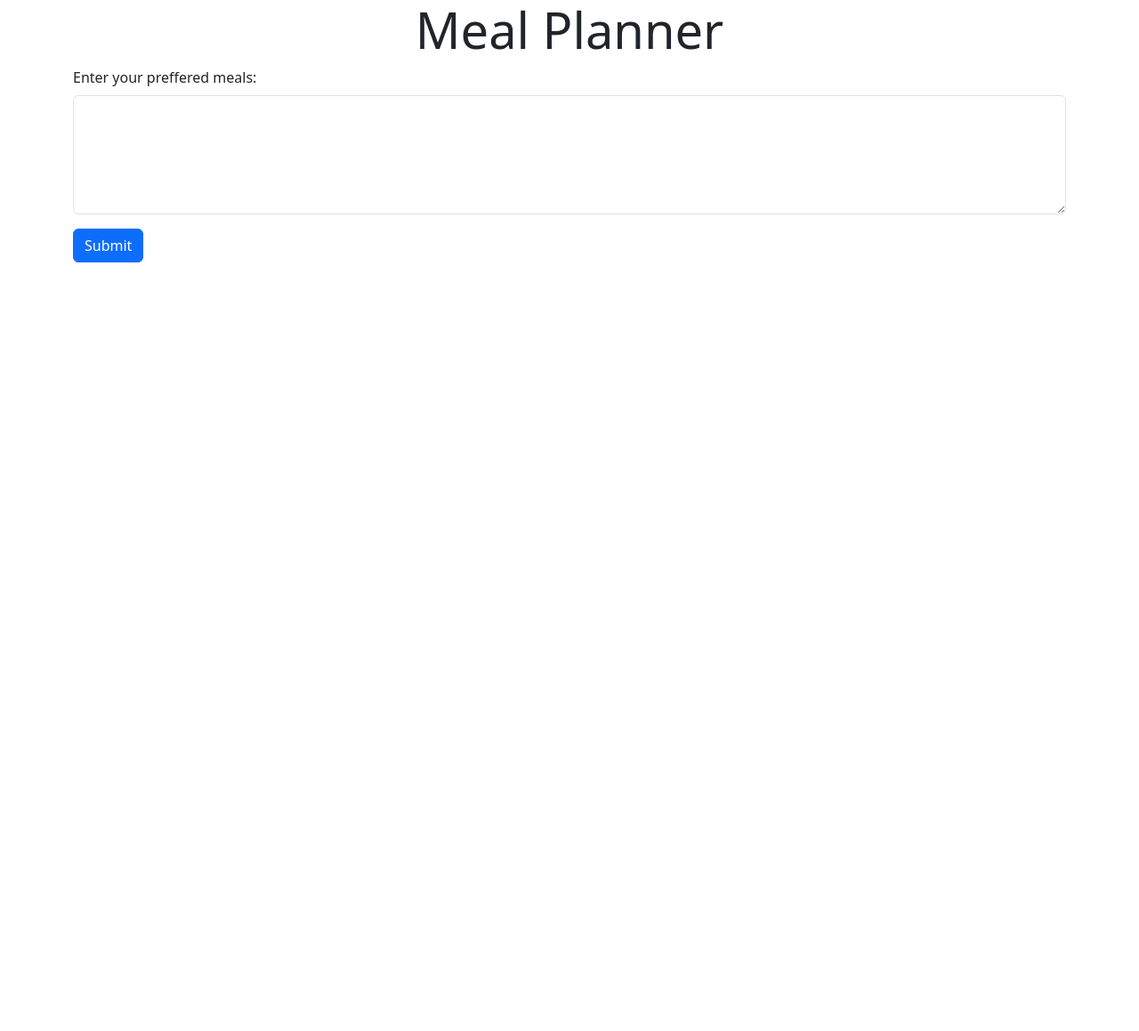
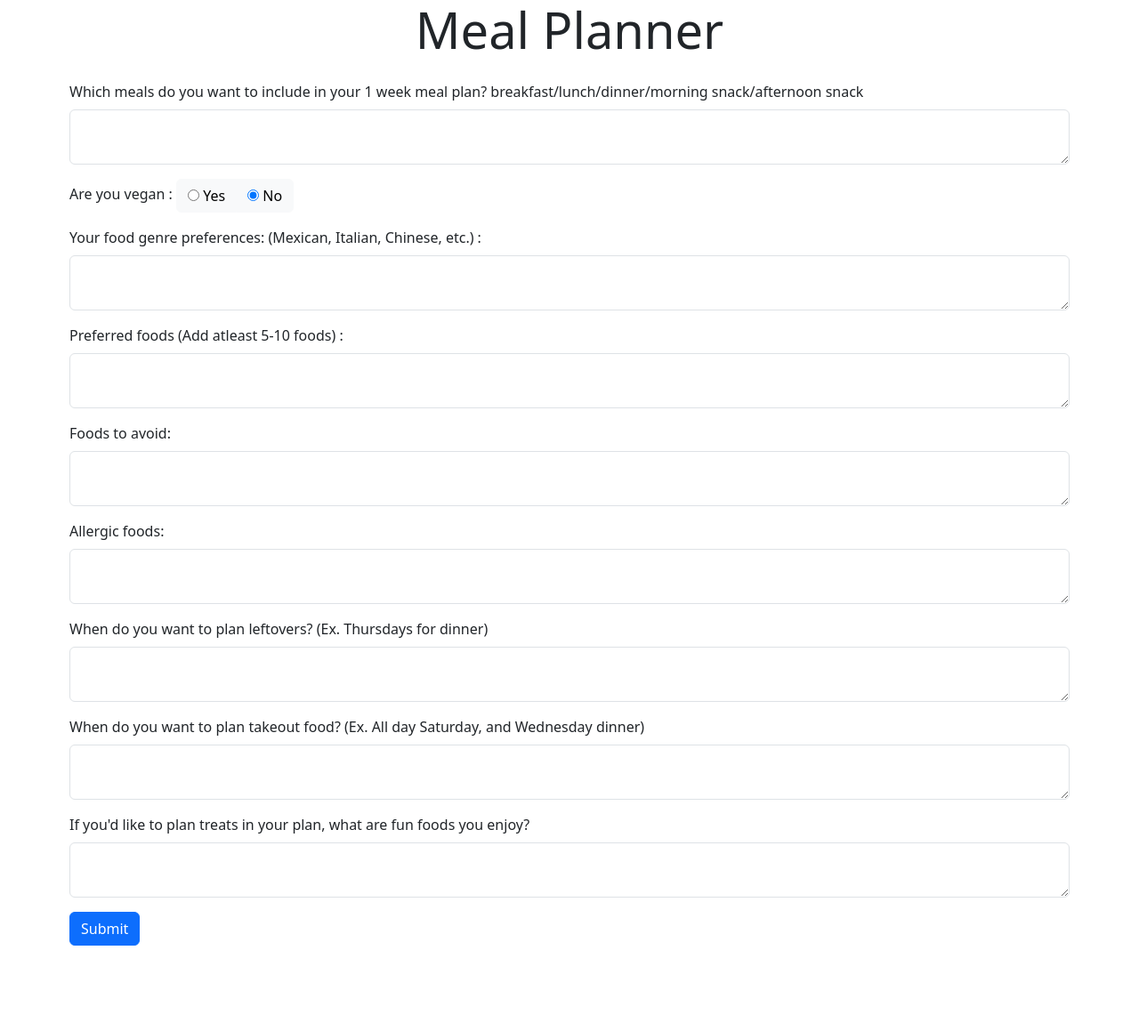
Before and after one commit to abhinavmaurya747/planner, a Flask app: page / in a window 1280 px wide. Shown: the whole page at 89% size. Before the commit the page ends 295 px from the top, so only its background shows below. Run offline with Flask 3, Linux system fonts and the light colour scheme.

Commit message:
Add files via upload

```diff
--- a/templates/index.html
+++ b/templates/index.html
@@ -19,34 +19,188 @@
 
       <section class="container">
         <div class="row">
-          <form method="POST" action="/">
+          <form
+            method="POST"
+            action="/"
+            class="g-3 needs-validation"
+            novalidate
+          >
             <div class="mb-3">
-              <label for="user_meals" class="form-label"
-                >Enter your preffered meals:</label
+              <label for="to_include_foods" class="form-label"
+                >Which meals do you want to include in your 1 week meal plan?
+                breakfast/lunch/dinner/morning snack/afternoon snack
+              </label>
+              <textarea
+                id="to_include_foods"
+                name="to_include_foods"
+                class="form-control"
+                rows="2"
+                required
+              ></textarea>
+              <div id="invalid_to_include_foods" style="color: red">
+                <!-- Please provide a valid input. For example: breakfast, lunch and
+                dinnner for all days. -->
+              </div>
+            </div>
+            <div class="mb-3">
+              <label for="food_categories" class="form-label"
+                >Are you vegan :</label
+              >
+              <div class="btn-group btn-group-toggle" data-toggle="buttons">
+                <label class="btn btn-light">
+                  <input
+                    type="radio"
+                    name="veganCheck"
+                    id="veganRadio"
+                    value="vegetarian"
+                  />
+                  Yes
+                </label>
+                <label class="btn btn-light">
+                  <input
+                    type="radio"
+                    name="veganCheck"
+                    id="nonVeganRadio"
+                    value="non-vegetarian"
+                    checked
+                  />
+                  No
+                </label>
+              </div>
+            </div>
+            <div class="mb-3">
+              <label for="food_genre" class="form-label"
+                >Your food genre preferences: (Mexican, Italian, Chinese, etc.)
+                :</label
               >
               <textarea
-                id="user_meals"
-                name="user_meals"
+                id="food_genre"
+                name="food_genre"
                 class="form-control"
-                rows="5"
+                rows="2"
+                required
+              ></textarea>
+              <div id="invalid_food_genre" style="color: red"></div>
+            </div>
+            <div class="mb-3">
+              <label for="preffered_foods" class="form-label"
+                >Preferred foods (Add atleast 5-10 foods) :</label
+              >
+              <textarea
+                id="preffered_foods"
+                name="preffered_foods"
+                class="form-control"
+                rows="2"
+                required
+              ></textarea>
+              <div id="invalid_preffered_foods" style="color: red"></div>
+            </div>
+            <div class="mb-3">
+              <label for="avoid_foods" class="form-label"
+                >Foods to avoid:</label
+              >
+              <textarea
+                id="avoid_foods"
+                name="avoid_foods"
+                class="form-control"
+                rows="2"
+                required
               ></textarea>
             </div>
-            <button type="submit" class="btn btn-primary">Submit</button>
+            <div class="mb-3">
+              <label for="allergic_foods" class="form-label"
+                >Allergic foods:</label
+              >
+              <textarea
+                id="allergic_foods"
+                name="allergic_foods"
+                class="form-control"
+                rows="2"
+                required
+              ></textarea>
+            </div>
+            <div class="mb-3">
+              <label for="leftover_days" class="form-label"
+                >When do you want to plan leftovers? (Ex. Thursdays for
+                dinner)</label
+              >
+              <textarea
+                id="leftover_days"
+                name="leftover_days"
+                class="form-control"
+                rows="2"
+                required
+              ></textarea>
+            </div>
+
+            <div class="mb-3">
+              <label for="takeout_days" class="form-label"
+                >When do you want to plan takeout food? (Ex. All day Saturday,
+                and Wednesday dinner)</label
+              >
+              <textarea
+                id="takeout_days"
+                name="takeout_days"
+                class="form-control"
+                rows="2"
+                required
+              ></textarea>
+            </div>
+            <div class="mb-3">
+              <label for="treats" class="form-label"
+                >If you'd like to plan treats in your plan, what are fun foods
+                you enjoy?</label
+              >
+              <textarea
+                id="treats"
+                name="treats"
+                class="form-control"
+                rows="2"
+                required
+              ></textarea>
+            </div>
+
+            <button type="submit" class="btn btn-primary" id="submit">
+              Submit
+            </button>
           </form>
         </div>
         <br />
-        <div class="row">
-          <div class="col">
-            <textarea
-              id="meal_plan"
-              name="meal_plan"
-              class="form-control"
-              rows="5"
-              readonly
-              style="display: none"
-            ></textarea>
+        <div
+          class="alert alert-danger"
+          role="alert"
+          style="display: none"
+          id="errorOccured"
+        >
+          Something wrong happened. Could you please try again?
+          <!-- Error in fetching response from server. -->
+        </div>
+        <div class="loading-spinner" id="loading" style="display: none">
+          <div
+            class="d-flex justify-content-center align-items-center"
+            style="height: 10vh"
+          >
+            <div
+              class="spinner-border text-primary"
+              style="width: 5rem; height: 5rem"
+              role="status"
+            >
+              <span class="sr-only"></span>
+            </div>
           </div>
         </div>
+        <div class="row" id="scheduleContainer" style="display: none">
+          <div class="col">
+            <div class="card">
+              <h5 class="card-title">Prepared meal schedule :</h5>
+              <div class="card-body">
+                <div id="schedule-table" class="table-responsive"></div>
+              </div>
+            </div>
+          </div>
+        </div>
+        <br />
+        <div id="ingredientContainer"></div>
       </section>
       <br />
       <br />
@@ -56,6 +210,7 @@
       integrity="sha384-geWF76RCwLtnZ8qwWowPQNguL3RmwHVBC9FhGdlKrxdiJJigb/j/68SIy3Te4Bkz"
       crossorigin="anonymous"
     ></script>
+    <script src="https://ajax.googleapis.com/ajax/libs/jquery/3.6.4/jquery.min.js"></script>
     <script src="{{url_for('static', filename='handleResponse.js')}}"></script>
   </body>
 </html>
```
